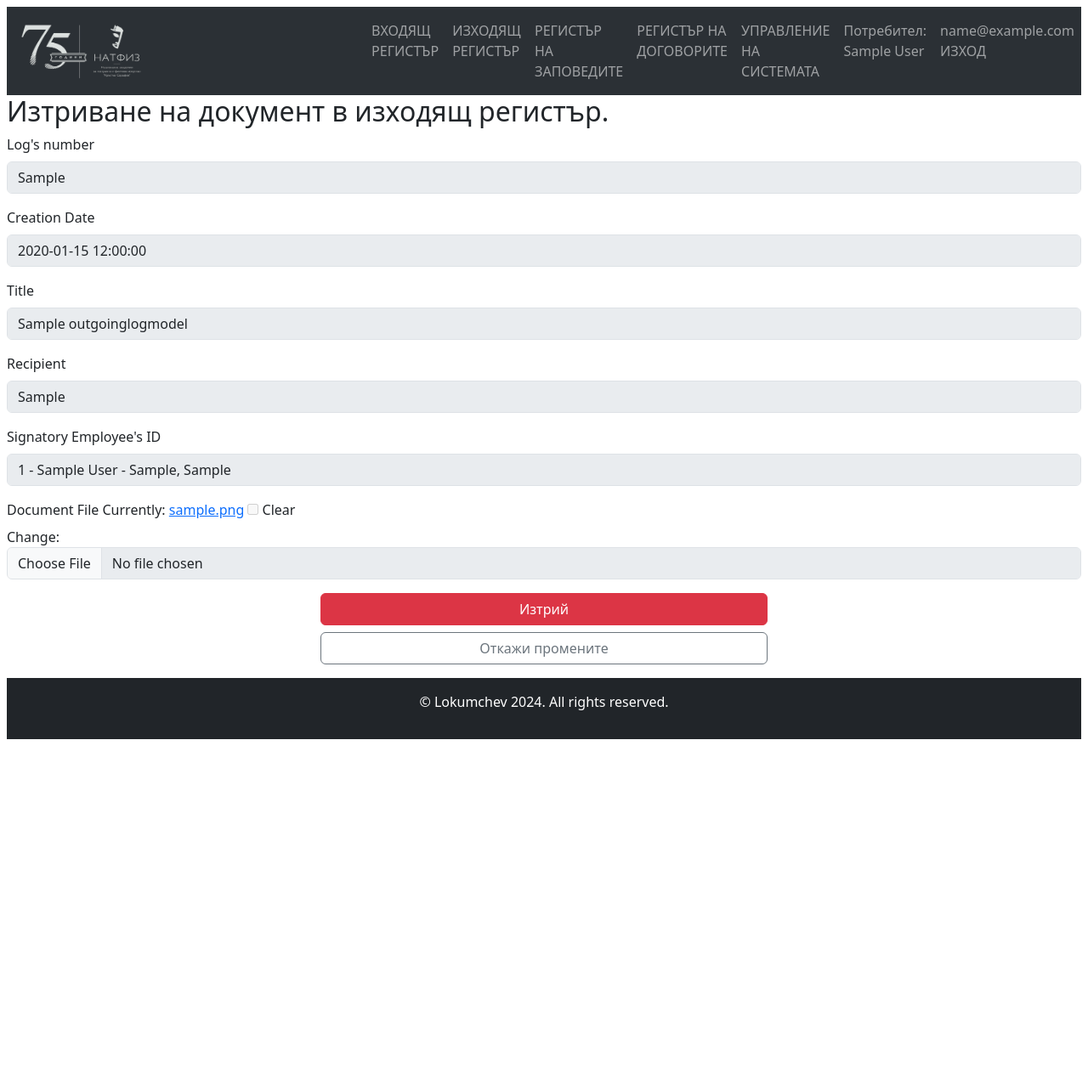
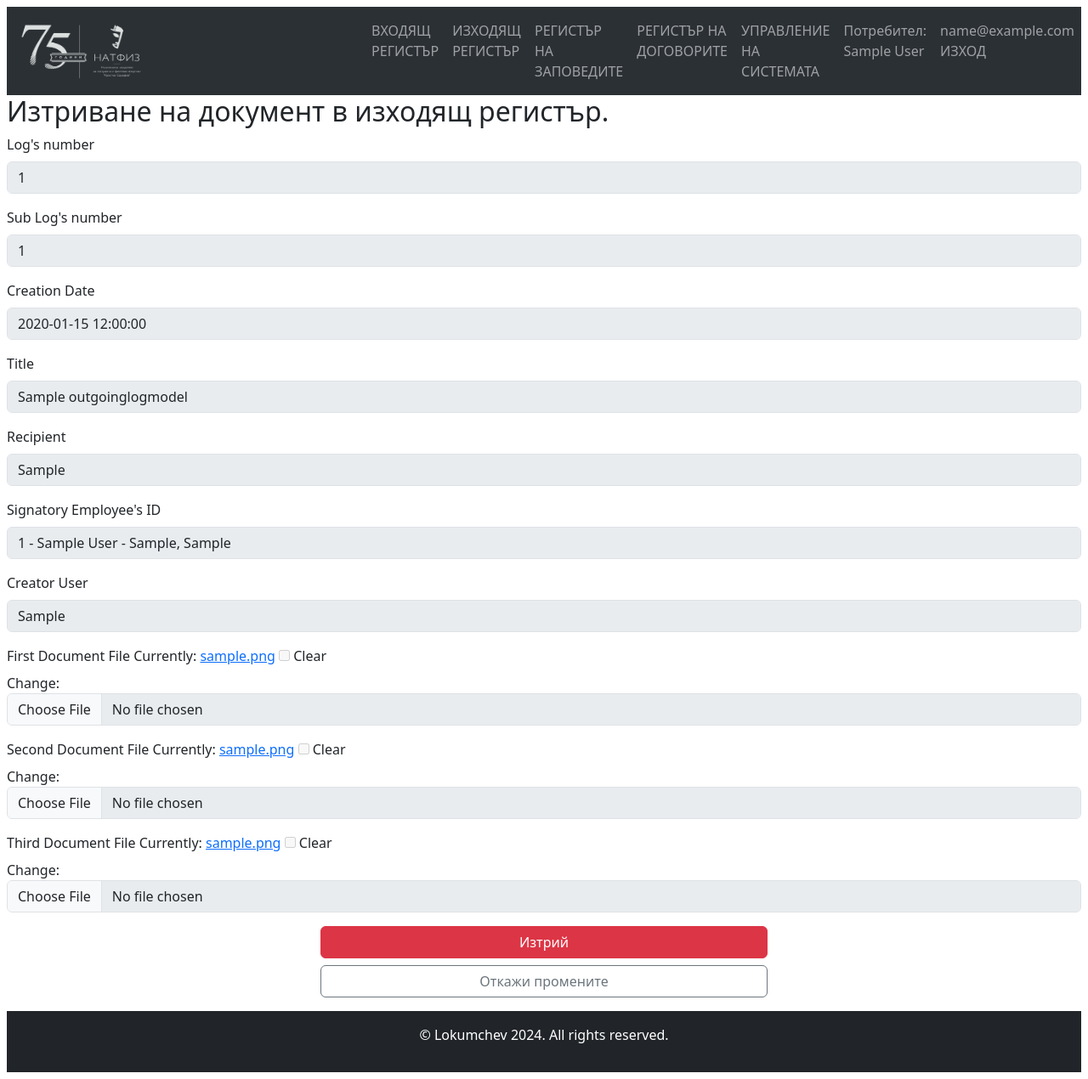
Before and after one commit to stefanov13/Registry-Office, a Django app: page /outgoing/1/delete/ in a window 1280 px wide. Shown: the whole page at 85% size. Before the commit the page ends 870 px from the top, so only its background shows below. Run offline with Django 5.2, Linux system fonts and the light colour scheme; a user stored in the database is signed in; tables that the repository leaves empty hold one stand-in row (values such as "Sample post").

Commit message:
Change log_num field to int in all registry

```diff
--- a/registry_office/apps/outgoing_log/forms.py
+++ b/registry_office/apps/outgoing_log/forms.py
@@ -5,12 +5,13 @@ from django.utils.translation import gettext_lazy as _
 class CreateOutgoingLogForm(forms.ModelForm):
     class Meta:
         model = OutgoingLogModel
-        fields = ['title', 'recipient', 'concerned_employees', 'document_file']
+        fields = ['title', 'recipient', 'concerned_employees', 'first_document_file', 'second_document_file', 'third_document_file']
 
 class EditOutgoingLogForm(forms.ModelForm):
     class Meta:
         model = OutgoingLogModel
-        fields = '__all__'
+        exclude = ['creator_user']
+        # fields = '__all__'
 
 class DeleteOutgoingLogForm(forms.ModelForm):
     class Meta:
--- a/registry_office/apps/outgoing_log/models.py
+++ b/registry_office/apps/outgoing_log/models.py
@@ -1,22 +1,28 @@
 from django.db import models
 from django.core import validators
+from django.core.exceptions import ValidationError
 from django.utils import timezone
 from django.utils.translation import gettext_lazy as _
 from ..user_profiles.models import EmployeePositionsModel
 
 
 class OutgoingLogModel(models.Model):
-    LOG_NUM_MAX_LENGTH = 7
     TITLE_MIN_LENGTH = 2
     TITLE_MAX_LENGTH = 200
     RECIPIENT_MIN_LENGTH = 2
     RECIPIENT_MAX_LENGTH = 200
+    CREATOR_USER_MAX_LENGTH = 150
 
-    log_num = models.CharField(
-        max_length=LOG_NUM_MAX_LENGTH,
+    log_num = models.IntegerField(
         blank=False,
         null=False,
-        verbose_name=_('Log\'s number')
+        verbose_name=_('Log\'s number'),
+    )
+
+    sub_log_num = models.IntegerField(
+        blank=True,
+        null=True,
+        verbose_name=_('Sub Log\'s number'),
     )
 
     creation_date = models.DateTimeField(
@@ -64,30 +70,60 @@ class OutgoingLogModel(models.Model):
         verbose_name=_('Signatory Employee\'s ID'),
     )
 
-    document_file = models.FileField(
+    creator_user = models.CharField(
+        max_length=CREATOR_USER_MAX_LENGTH,
+        blank=False,
+        null=False,
+        verbose_name=_('Creator User')
+    )
+
+    first_document_file = models.FileField(
         blank=True,
         null=True,
         upload_to='outgoing_doc_files',
-        verbose_name=_('Document File'),
+        verbose_name=_('First Document File'),
     )
+
+    second_document_file = models.FileField(
+        blank=True,
+        null=True,
+        upload_to='outgoing_doc_files',
+        verbose_name=_('Second Document File'),
+    )
+
+    third_document_file = models.FileField(
+        blank=True,
+        null=True,
+        upload_to='outgoing_doc_files',
+        verbose_name=_('Third Document File'),
+    )
+
+    def clean(self):
+        super().clean()
+
+        self.current_year = timezone.now().year
+
+        same_value_current_year = OutgoingLogModel.objects.filter(
+            creation_date__year=self.current_year, log_num=self.log_num, sub_log_num=self.sub_log_num
+        ).exclude(
+            pk=self.pk
+        ).exists()
+
+        if same_value_current_year:
+            raise ValidationError(
+                _('Cannot have duplicate log numbers in the same year.')
+            ) # 'В регистъра не може да има два еднакви номера в една година'
 
     def save(self, *args, **kwargs):
         if not self.log_num:
             # Auto-generate the log_num value on first save
             last_instance = OutgoingLogModel.objects.order_by('-creation_date__date', '-log_num').first()
 
-            current_year = timezone.now().year
-
-            if last_instance and last_instance.creation_date.year == current_year:
+            if last_instance and last_instance.creation_date.year == self.current_year:
                 last_log_num = last_instance.log_num
             else:
-                last_log_num = '0'
+                last_log_num = 0
 
-            last_log_num = last_log_num.split('-')[0]
-            numeric_part = ''.join(filter(str.isdigit, last_log_num))
-
-            self.log_num = int(numeric_part) + 1
-
-        # file_type, encoding = mimetypes.guess_type(self.document_file.path)
+            self.log_num = last_log_num + 1
 
         super().save(*args, **kwargs)
```
Also changed, not shown: registry_office/apps/outgoing_log/templates/outgoing_log/outgoing-create.html (+10 -0 lines), registry_office/apps/outgoing_log/templates/outgoing_log/outgoing-edit.html (+9 -0 lines), registry_office/apps/user_profiles/templates/user_profiles/employee-position-create.html (+11 -0 lines), registry_office/apps/user_profiles/templates/user_profiles/employee-position-edit.html (+11 -1 lines), registry_office/apps/outgoing_log/migrations/0001_initial.py.
